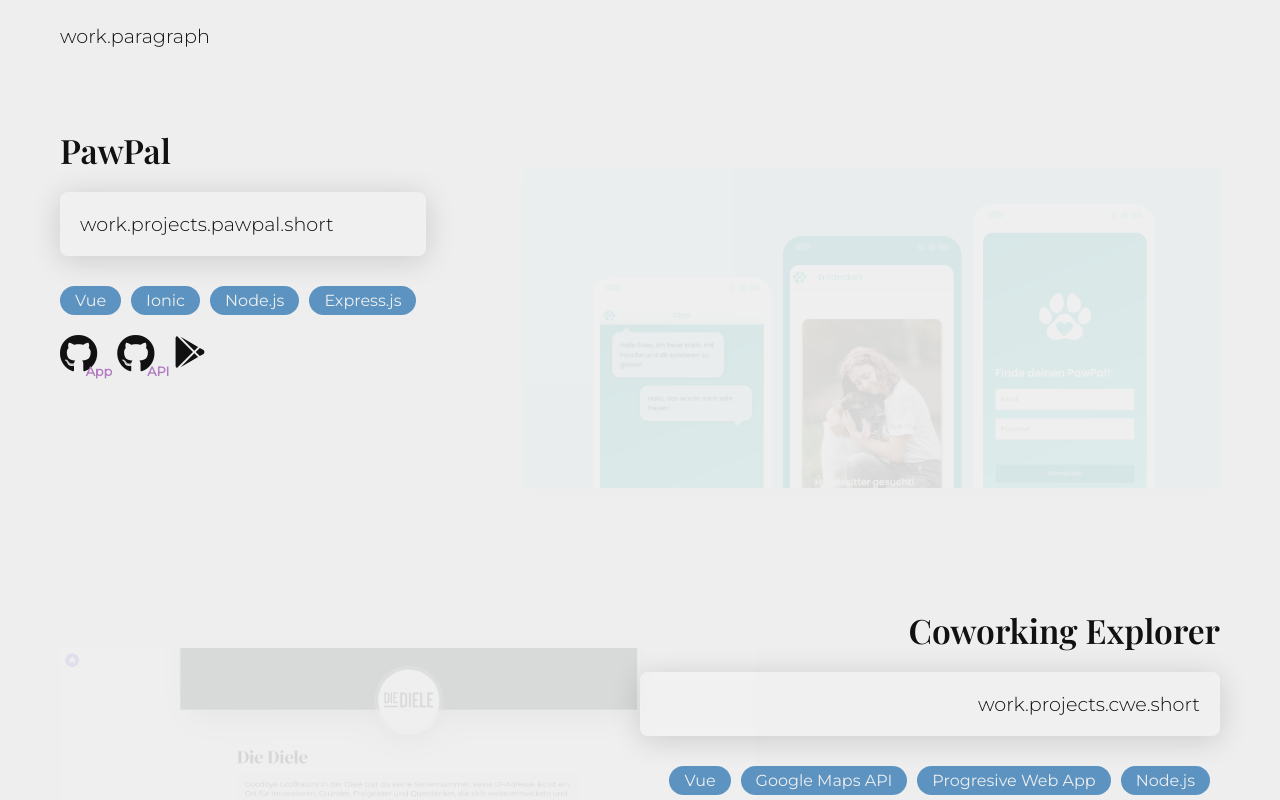
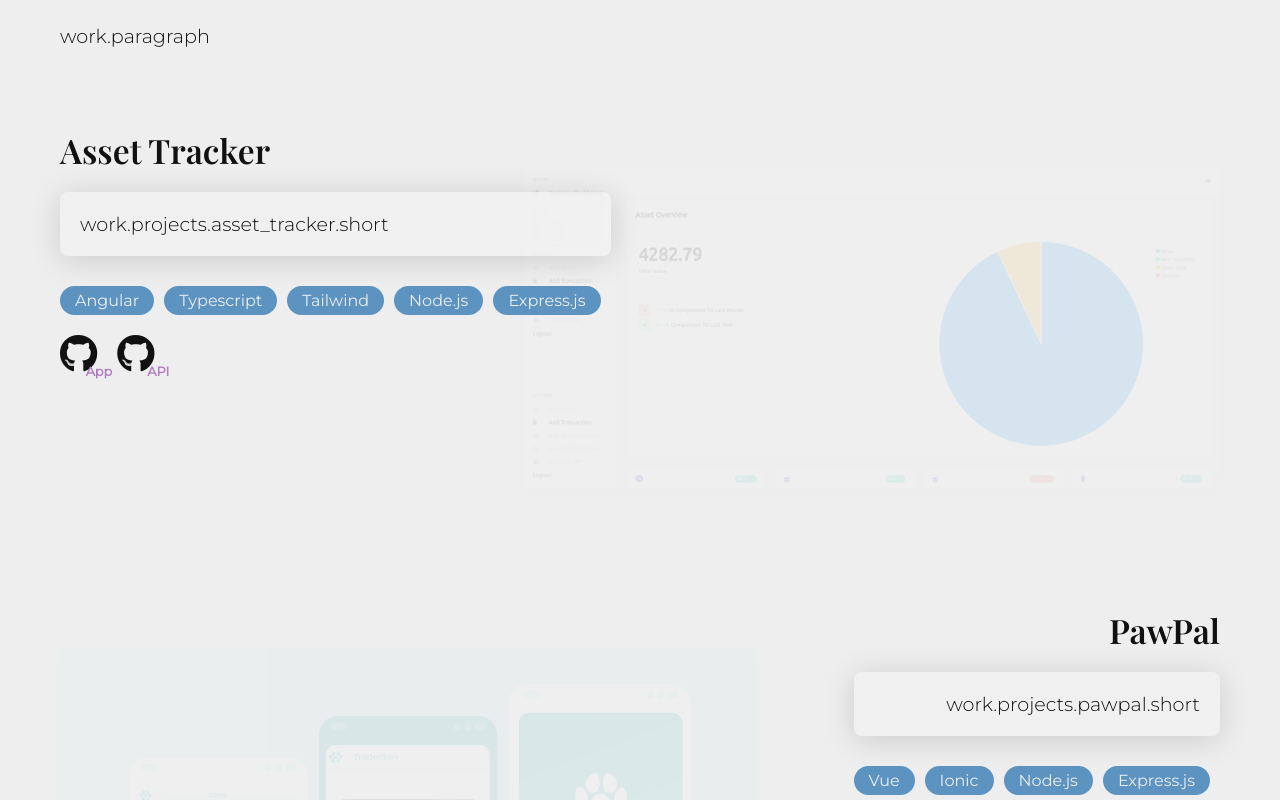
Before and after one commit to Jennow/jencoding_vue, a Vue app: page / in a window 1280 px wide. Shown: the part 1020-1820 px from the top of the page. Built offline with nearby package versions, Linux system fonts and the light colour scheme; what @fortawesome/fontawesome-free-brands would draw is missing.

Commit message:
Added asset_tracker to portfolio

```diff
--- a/src/components/WorkPage.vue
+++ b/src/components/WorkPage.vue
@@ -23,6 +23,31 @@ export default {
   data: function () {
     return {
       projects: [
+          {
+          title: 'Asset Tracker',
+          identifier: 'asset_tracker',
+          mainUrl: 'https://github.com/Jennow/asset_tracker',
+          tags: [
+            'Angular',
+            'Typescript',
+            'Tailwind',
+            'Node.js',
+            'Express.js',
+          ],
+          image: 'asset_tracker.webp',
+          links: [
+            {
+              type: 'git',
+              hint: 'App',
+              url: 'https://github.com/Jennow/asset_tracker'
+            },
+            {
+              type: 'git',
+              hint: 'API',
+              url: 'https://github.com/Jennow/asset_tracker_api'
+            }
+          ]
+        },
         {
           title: 'PawPal',
           identifier: 'pawpal',
--- a/src/locales/de.json
+++ b/src/locales/de.json
@@ -29,6 +29,9 @@
       },
       "bluerizon": {
         "short": "Ein Wordpress eCommerce Shop mit über 1000 Produktvarianten, den ich eingerichtet habe. Für diesen Shop habe ich eigene Gutenberg Blöcke entwickelt."
+      },
+      "asset_tracker": {
+        "short": "In Arbeit: Ein Dashboard zur Übersicht über verschiedene Assets. Besteht aus API und Frontend Teil und enthält Login über Json Webtoken. Bezieht aktuelle Marktdaten über eine API und berechnet daraus den aktuellen Wert der persönlichen Investitionen ohne sich mit der Wallet oder dem Aktiendepot verbinden zu müssen."
       }
     }
   },
--- a/src/locales/en.json
+++ b/src/locales/en.json
@@ -29,6 +29,9 @@
       },
       "bluerizon": {
         "short": "A Wordpress eCommerce Shop with over 1000 different product variaties. I also built custom Gutenberg Blocks for this shop."
+      },
+      "asset_tracker": {
+        "short": "In Progress: A dashboard to have an overview over different assets. Consists of API and Frontend part and contains a login through Json Web Token. Gets actual market data from a third party API and calculates the current portfolio value without needing to connect to private wallets or stock accounts."
       }
     }
   },
```
Also changed, not shown: src/assets/asset_tracker.webp (added).
